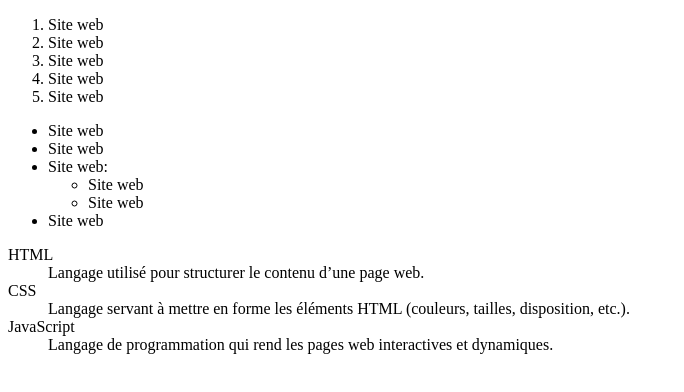
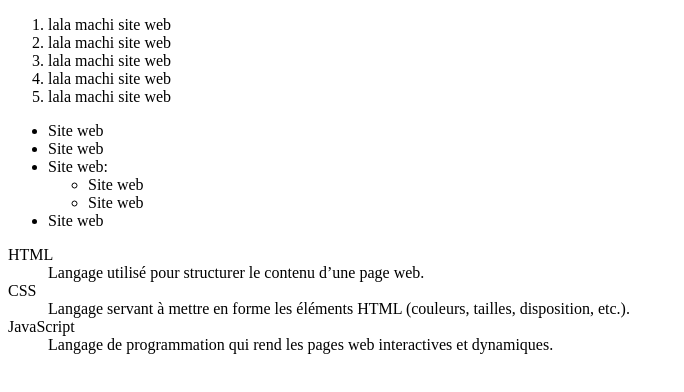
Before and after one commit to SallabAbderrahmane/TP, a plain HTML site: page exo4.html in a window 1280 px wide. Shown: the whole page, without its empty margins (0-684 px from the left). Drawn offline with Linux system fonts and the light colour scheme.

Commit message:
Update list items in exo4.html

```diff
--- a/exo4.html
+++ b/exo4.html
@@ -7,11 +7,11 @@
 </head>
 <body>
     <ol>
-        <li>Site web</li>
-        <li>Site web</li>
-        <li>Site web</li>
-        <li>Site web</li>
-        <li>Site web</li>
+        <li>lala machi site web</li>
+        <li>lala machi site web</li>
+        <li>lala machi site web</li>
+        <li>lala machi site web</li>
+        <li>lala machi site web</li>
     </ol>
     <ul>
         <li>Site web</li>
```
